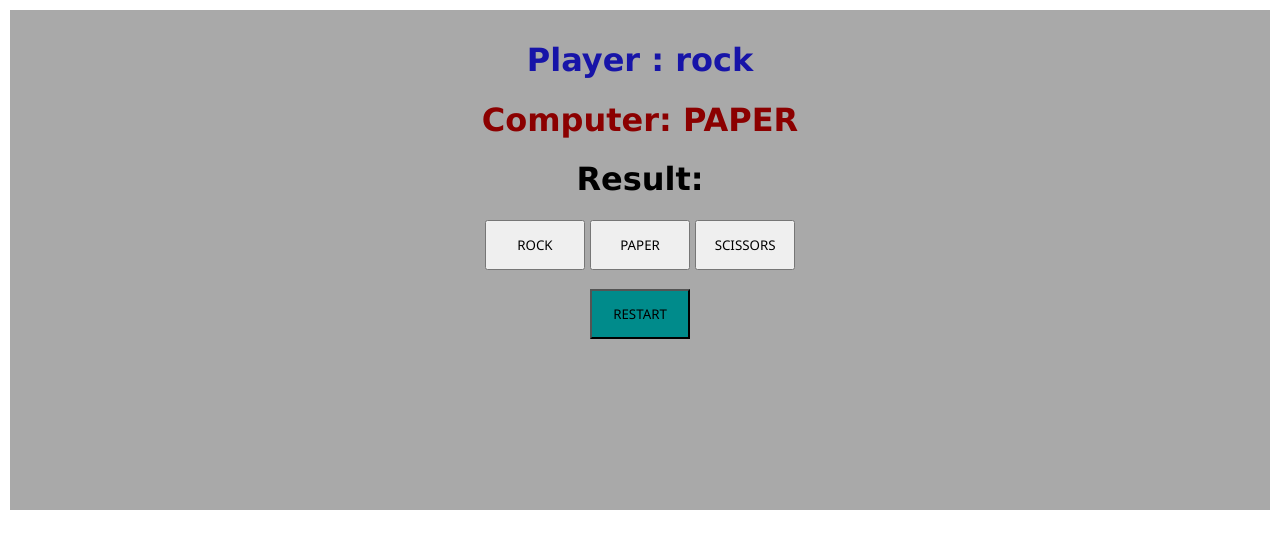
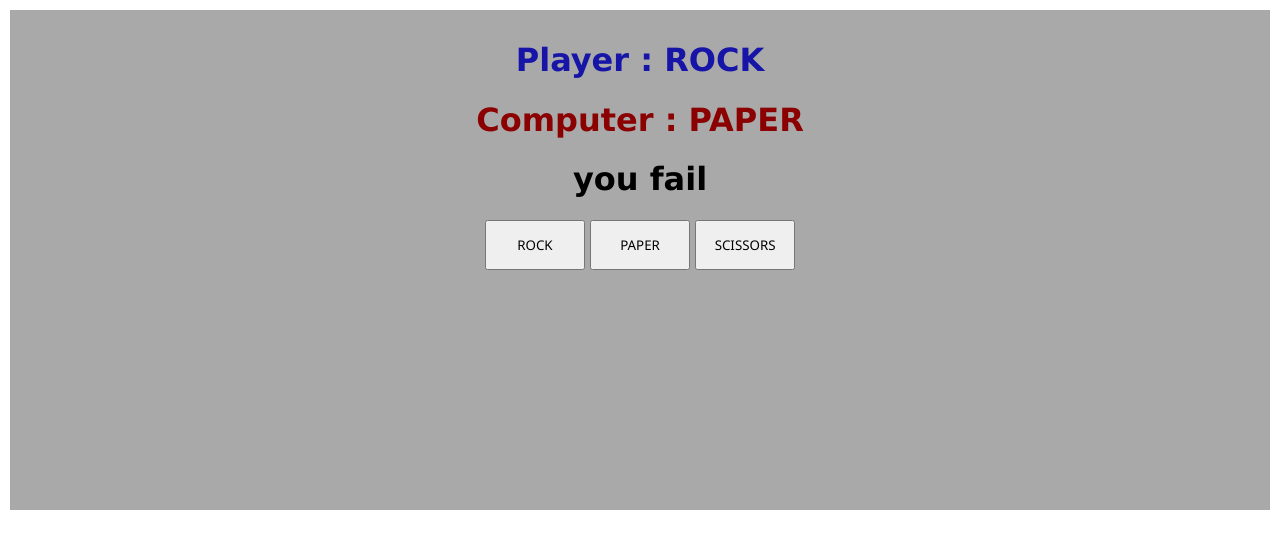
Before and after one commit to Sandra0003/games, a plain HTML site: page index.html in a window 1280 px wide. Both pictures are taken after a click on the button "ROCK". Drawn offline with Linux system fonts and the light colour scheme.

Commit message:
updated html and js

```diff
--- a/index.html
+++ b/index.html
@@ -13,9 +13,7 @@
         <button class="choicebt" name="rock">ROCK</button>
         <button class="choicebt" name="paper">PAPER</button>
         <button class="choicebt" name="scissors">SCISSORS</button> <br><br>
-        <div >
-            <button id="div" onclick="clear()">RESTART</button>
-        </div>
+
 
     </div>
 
--- a/index.js
+++ b/index.js
@@ -11,20 +11,46 @@ let random
 
 choicebt.forEach(button =>{
     button.addEventListener("click",function(){
-        document.querySelector("#playertext").innerHTML = "Player : " +button.name
+        player = button.textContent
+        computerChoice()
+        playertxt.textContent=`Player : ${player}`
+        cmptxt.textContent=`Computer : ${computer}`
+        resulttxt.textContent = checkWinner()
 
     })
 })
 
 
-let hands = ["ROCK","PAPER","SCISSORS"]
 
 function computerChoice(){
-    setTimeout(() =>{
-    random = Math.floor(Math.random()*3)
-    cmpt = hands[random]
-    cmptxt.innerHTML +=  cmpt
-    },3000)
+
+    random = Math.floor(Math.random()*3 + 1)
+   switch(random){
+    case 1:
+        computer = "ROCK"
+        break;
+    case 2:
+        computer = "PAPER"
+        break;
+    case 3:
+        computer = "SCISSORS"
+   }
+
 
 }
-computerChoice()
+
+function checkWinner(){
+
+    if(player == computer){
+        return "Draw!"
+    }
+    else if(computer == "ROCK"){
+        return(player == "PAPER") ? "you win" : "you fail"
+    }
+    else if(computer == "SCISSORS"){
+        return(player == "ROCK") ? "you win" : "you fail"
+    }
+    else if(computer == "PAPER"){
+        return(player == "SCISSORS") ? "you win" : "you fail"
+    }
+}
```
